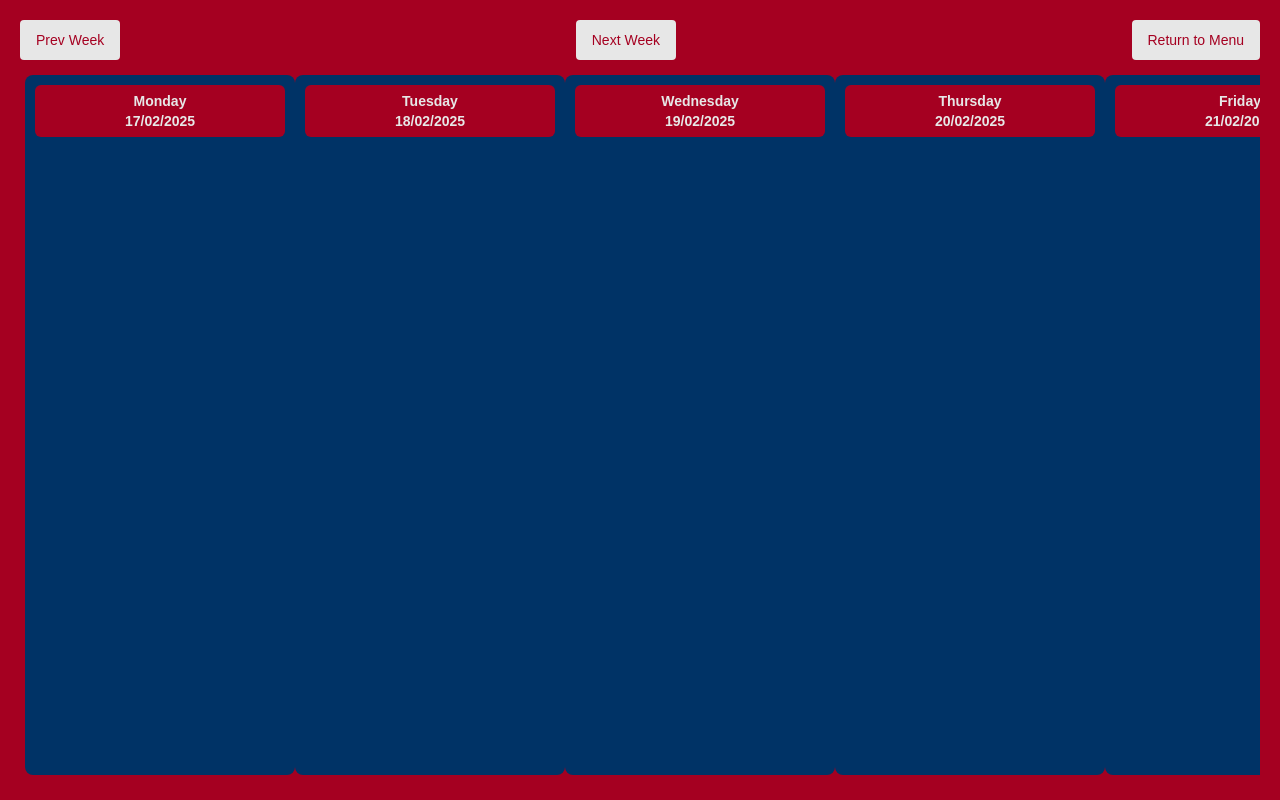
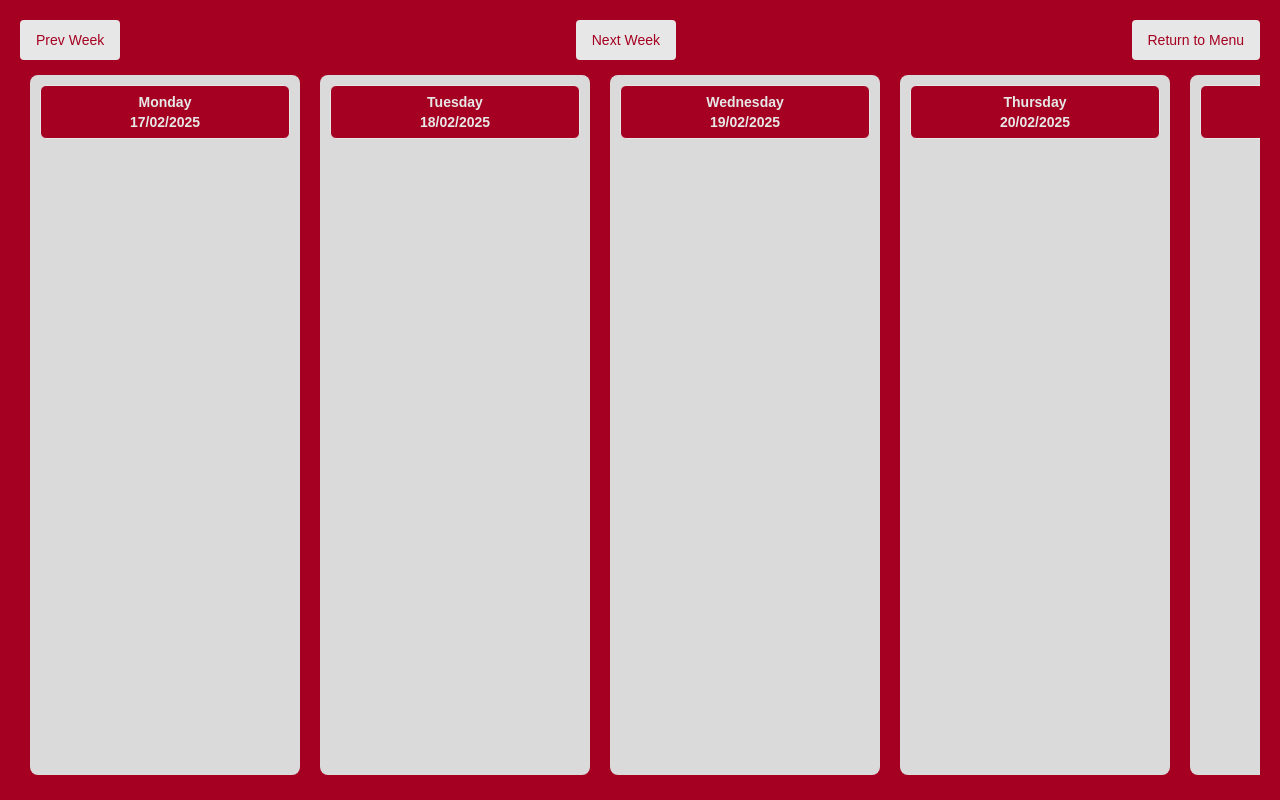
Before and after one commit to PelMak98/life-organizer, a React (Vite) app: page /tasks in a window 1280 px wide. Both pictures are taken after a click on the element "Schedule". Built offline with nearby package versions, Linux system fonts and the light colour scheme.

Commit message:
Update calendar styling and component

```diff
--- a/src/components/Calendar.jsx
+++ b/src/components/Calendar.jsx
@@ -3,7 +3,6 @@ import "../styles/calendar.css";
 
 const Calendar = ({ selectedWeek, onWeekChange, onReturn }) => {
   const [dates, setDates] = useState([]);
-  // Initialize tasks from localStorage
   const [tasks, setTasks] = useState(() => {
     const savedTasks = localStorage.getItem('calendar-tasks');
     return savedTasks ? JSON.parse(savedTasks) : {};
@@ -13,7 +12,13 @@ const Calendar = ({ selectedWeek, onWeekChange, onReturn }) => {
   const [taskTime, setTaskTime] = useState("09:00");
   const [taskToEdit, setTaskToEdit] = useState(null);
 
-  // Save tasks to localStorage whenever they change
+  useEffect(() => {
+    const savedTasks = localStorage.getItem('calendar-tasks');
+    if (savedTasks) {
+      setTasks(JSON.parse(savedTasks));
+    }
+  }, []);
+
   useEffect(() => {
     localStorage.setItem('calendar-tasks', JSON.stringify(tasks));
   }, [tasks]);
@@ -54,7 +59,6 @@ const Calendar = ({ selectedWeek, onWeekChange, onReturn }) => {
           { text: taskInput, time: taskTime },
         ],
       };
-      // Sort tasks by time
       updatedTasks[currentTaskDay.toLocaleDateString()].sort((a, b) =>
         a.time.localeCompare(b.time)
       );
@@ -74,7 +78,6 @@ const Calendar = ({ selectedWeek, onWeekChange, onReturn }) => {
           (_, i) => i !== index
         ),
       };
-      // Remove empty arrays
       if (updatedTasks[day.toLocaleDateString()].length === 0) {
         delete updatedTasks[day.toLocaleDateString()];
       }
--- a/src/styles/calendar.css
+++ b/src/styles/calendar.css
@@ -7,6 +7,23 @@
   width: 100vw;
   overflow: hidden;
   box-sizing: border-box;
+}
+
+.calendar .day-column {
+  display: flex;
+  flex-direction: column;
+  justify-content: flex-start;
+  align-items: center;
+  flex: 1;
+  padding: 10px;
+  background-color: #DADADA !important;
+  border-radius: 8px;
+  cursor: pointer;
+  margin: 0 5px;
+  transition: background-color 0.3s;
+  height: 100%;
+  box-sizing: border-box;
+  border: none !important;
 }
 
 .calendar-header {
@@ -45,8 +62,10 @@ button:hover {
 .calendar-row {
   display: flex;
   justify-content: space-between;
+  gap: 10px;
   width: 100%;
   height: 100%;
+  border: none !important;
 }
 
 .date-label {
@@ -60,6 +79,7 @@ button:hover {
   font-weight: bold;
   font-size: 14px;
   word-wrap: break-word;
+  border: 1px solid #E7E7E7;
 }
 
 .day-name {
@@ -67,22 +87,6 @@ button:hover {
   flex-direction: column;
   align-items: center;
   width: 100%;
-}
-
-.day-column {
-  display: flex;
-  flex-direction: column;
-  justify-content: flex-start;
-  align-items: center;
-  flex: 1;
-  padding: 10px;
-  background-color: #E7E7E7;
-  border-radius: 8px;
-  cursor: pointer;
-  margin: 0 5px;
-  transition: background-color 0.3s;
-  height: 100%;
-  box-sizing: border-box;
 }
 
 ul {
@@ -104,6 +108,7 @@ ul li {
   white-space: nowrap;
   overflow: hidden;
   text-overflow: ellipsis;
+  border: 1px solid #E7E7E7;
 }
 
 .task-input-container {
@@ -120,20 +125,21 @@ ul li {
   flex-direction: column;
   align-items: center;
   gap: 10px;
+  border: 2px solid #E7E7E7;
 }
 
 .task-input-container input {
   padding: 8px;
-  border: 1px solid #E7E7E7;
+  border: 1px solid #A50021;
   border-radius: 4px;
-  background: white;
+  background: #E7E7E7;
   width: 200px;
+  color: #A50021;
 }
 
 .task-item {
   display: flex;
-  justify-content: space-between;
-  align-items: center;
+  flex-direction: column;
   background-color: #A50021;
   color: #E7E7E7;
   padding: 5px;
@@ -141,16 +147,19 @@ ul li {
   border-radius: 4px;
   text-align: center;
   cursor: pointer;
+  border: 1px solid #E7E7E7;
 }
 
 .task-actions {
   display: flex;
   gap: 5px;
+  justify-content: center;
+  margin-top: 5px;
 }
 
 .edit-btn, .delete-btn {
   padding: 4px 8px;
-  background-color: #A50021;
+  background-color: #A50021 !important;
   color: #E7E7E7;
   border: 1px solid #E7E7E7;
   cursor: pointer;
@@ -158,7 +167,7 @@ ul li {
 }
 
 .edit-btn:hover, .delete-btn:hover {
-  background-color: #8c001c;
+  opacity: 0.8;
 }
 
 @media (max-width: 768px) {
@@ -166,7 +175,7 @@ ul li {
     padding: 10px;
   }
 
-  .day-column {
+  .calendar .day-column {
     padding: 5px;
     margin: 0 2px;
   }
```
